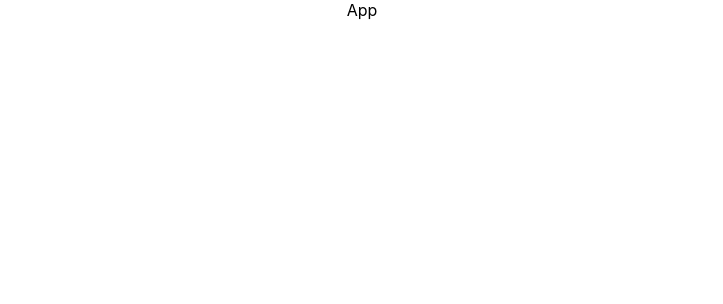
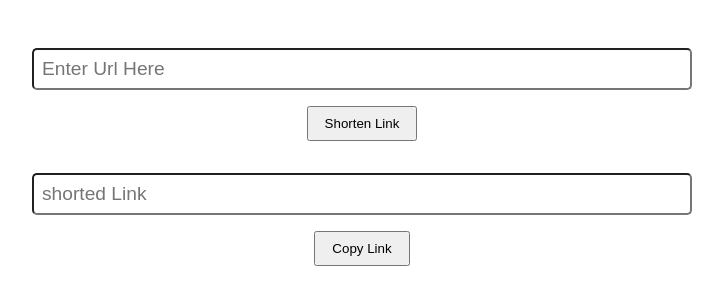
Before and after one commit to Hemsleek/Link_Shortener, a React (Create React App) app: page / in a window 1280 px wide. Shown: the top 304 px of the page, without its empty margins (278-1001 px from the left). Built offline with nearby package versions, Linux system fonts and the light colour scheme.

Commit message:
feat: layout and app implementation

```diff
--- a/src/App.css
+++ b/src/App.css
@@ -1,3 +1,34 @@
+.App,
+form,
+.display-area{
+  display:flex;
+  flex-direction: column;
+}
 .App {
-  text-align: center;
+  padding:1rem;
+  align-items: center;
 }
+form{
+ margin:2rem 0;
+}
+
+.display-area{
+
+}
+input{
+  width:50vw;
+  padding:.5rem;
+  border-radius: 5px;
+  font-size:1.2rem;
+}
+input:focus{
+  outline:none;
+}
+
+button{
+  width: fit-content;
+  padding:.5rem 1rem;
+  margin:0 auto;
+  margin-top:1rem;
+  cursor: pointer;
+}
--- a/src/App.js
+++ /dev/null
@@ -1,11 +0,0 @@
-import './App.css';
-
-function App() {
-  return (
-    <div className="App">
-      App
-    </div>
-  );
-}
-
-export default App;
--- /dev/null
+++ b/src/App.jsx
@@ -0,0 +1,26 @@
+import './App.css';
+
+function App() {
+  return (
+    <div className="App">
+      <form >
+        <input type="text"
+          placeholder='Enter Url Here'
+          className='url-input'
+        />
+        <button>Shorten Link</button>
+      </form>
+      <div className="display-area">
+        <input type="text"
+          placeholder="shorted Link"
+          className='url-output'
+        />
+        <button className="copy-button">
+          Copy Link
+        </button>
+      </div>
+    </div>
+  );
+}
+
+export default App;
```
